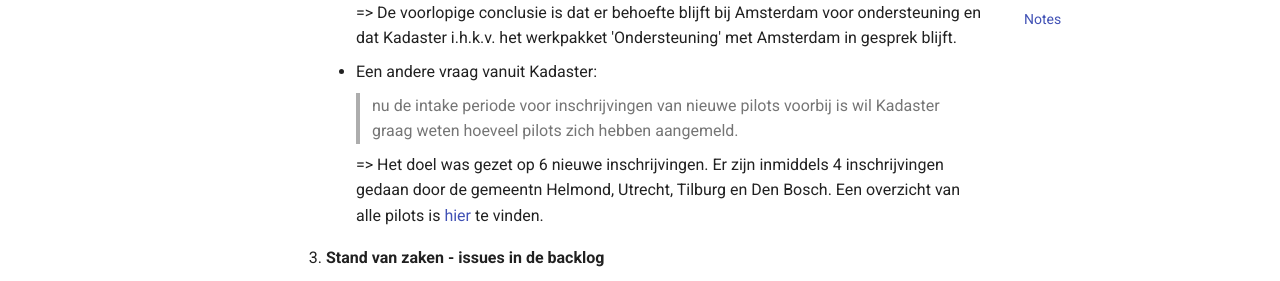
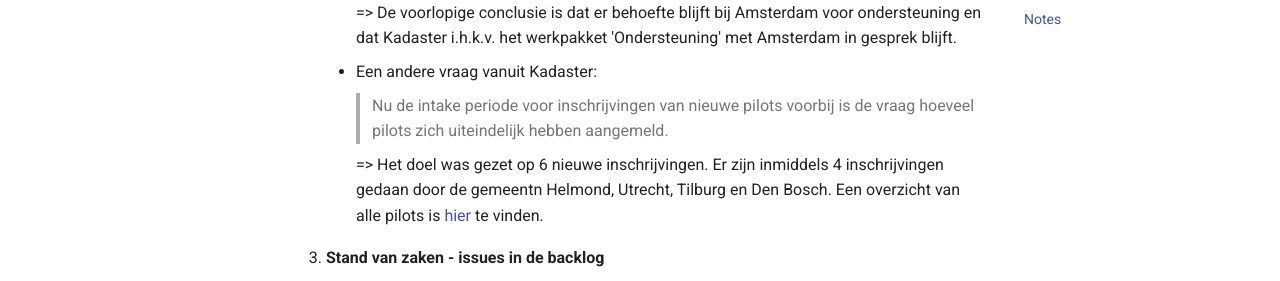
Before and after one commit to kadaster-labs/sensrnet-home, an MkDocs documentation site: the page built from docs/notes/2021-09-22-FAB-notes.md, in a window 1280 px wide and 900 px high, scrolled down 2151 px. Shown: the part 164-445 px from the top of the window. Built offline with MkDocs 1.6.1 and Material for MkDocs 9.7.7, drawn with Linux system fonts in a browser that asks for light colours; comment, search, counter and statistics services are not loaded.

Commit message:
Update 2021-09-22-FAB-notes.md

```diff
--- a/docs/notes/2021-09-22-FAB-notes.md
+++ b/docs/notes/2021-09-22-FAB-notes.md
@@ -46,7 +46,7 @@ Onderwerpen:
 
      - Een andere vraag vanuit Kadaster:
 
-        > nu de intake periode voor inschrijvingen van nieuwe pilots voorbij is wil Kadaster graag weten hoeveel pilots zich hebben aangemeld.
+        > Nu de intake periode voor inschrijvingen van nieuwe pilots voorbij is de vraag hoeveel pilots zich uiteindelijk hebben aangemeld.
 
           => Het doel was gezet op 6 nieuwe inschrijvingen. Er zijn inmiddels 4 inschrijvingen gedaan door de gemeentn Helmond, Utrecht, Tilburg en Den Bosch. Een overzicht van alle pilots is [hier](https://kadaster-labs.github.io/sensrnet-home/Pilots/) te vinden.
 
```
